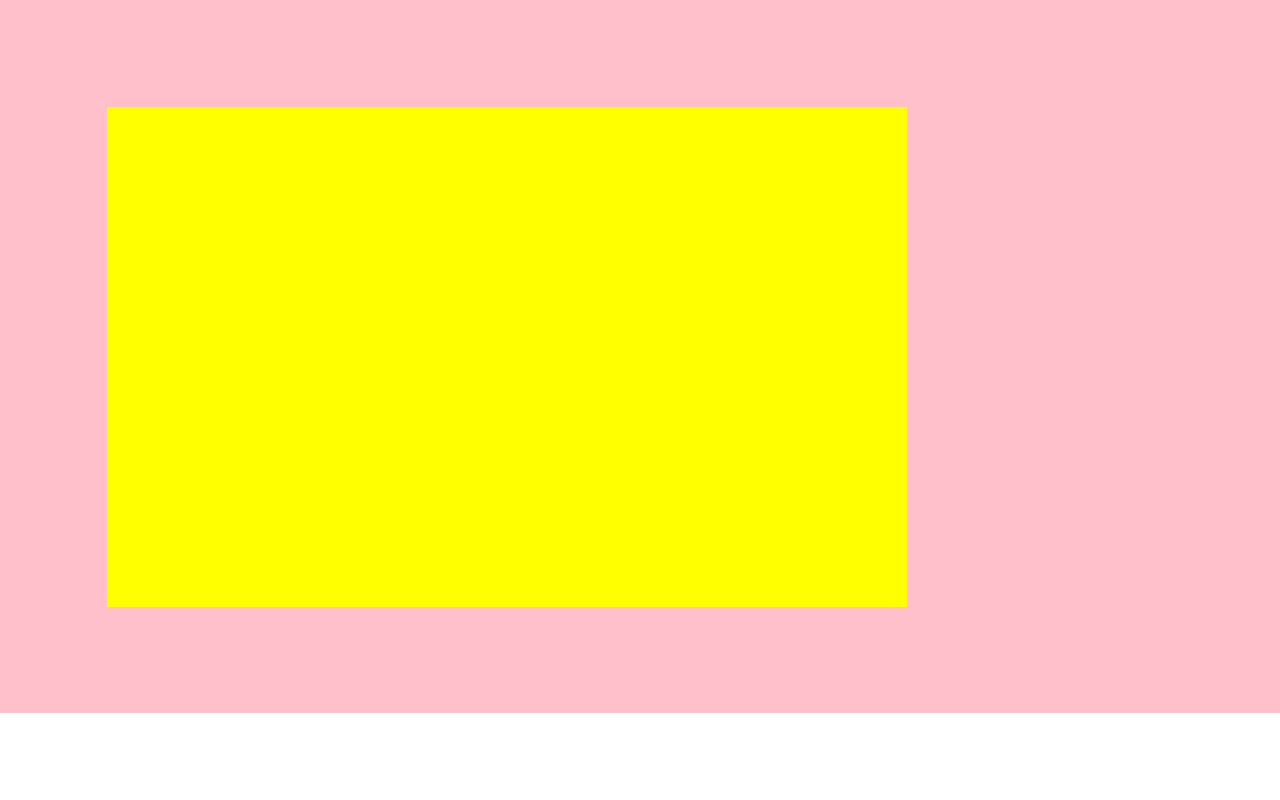
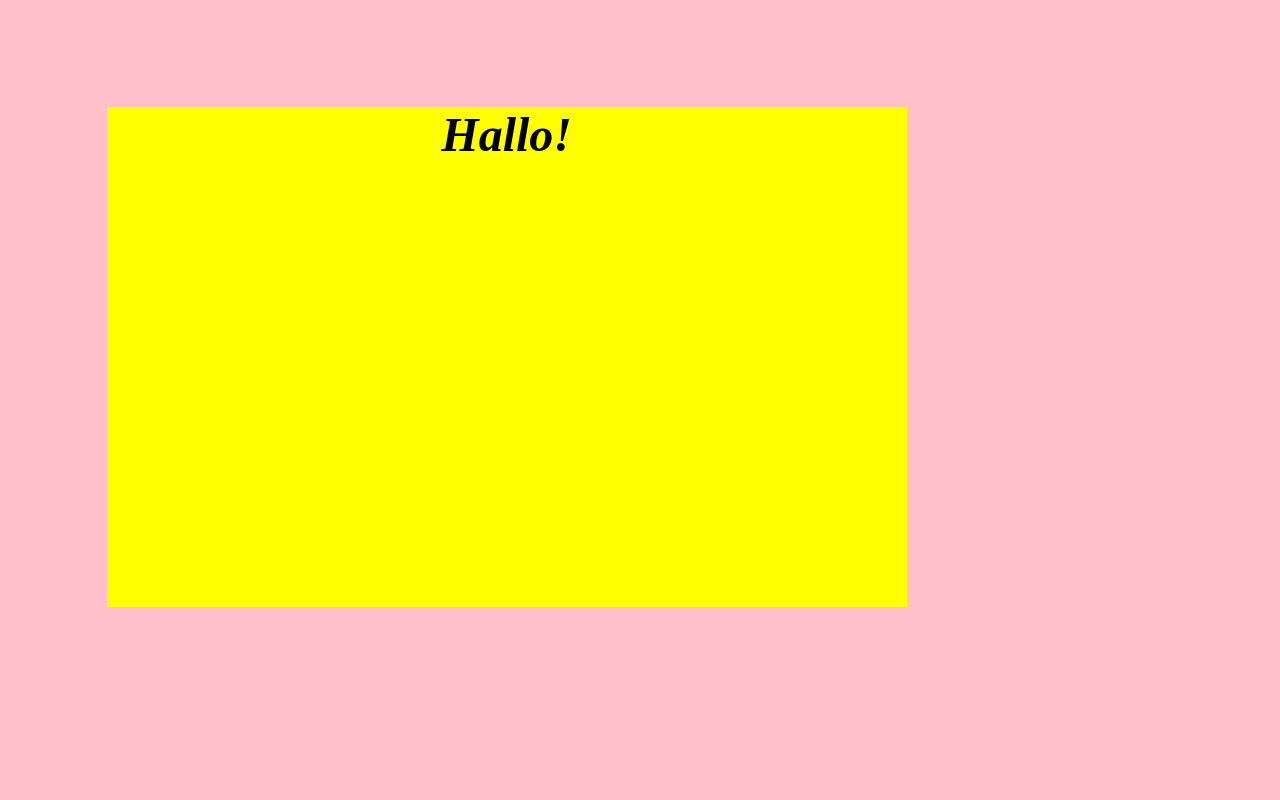
Before and after one commit to AndreasFaust/react-raster, a Next.js app: page / in a window 1280 px wide. Shown: the top 800 px of the page. Built offline with nearby package versions, Linux system fonts and the light colour scheme.

Commit message:
feat: add font-weight, font-style, text-align

```diff
--- a/pages/index.tsx
+++ b/pages/index.tsx
@@ -6,15 +6,16 @@ import { motion, AnimatePresence } from "framer-motion";
 const buildThresholdArray = () => Array.from(Array(100).keys(), (i) => i / 100);
 
 const ExamplePage = () => {
-  const [opacity, setOpacity] = React.useState(false);
+  const [opacity, setOpacity] = React.useState(0);
   function onIntersect(entry, observer) {
     console.log("INTERSECT");
+    console.log(entry.intersectionRatio);
     // console.log(entry);
     // console.log(observer);
     if (entry.isIntersecting) {
-      observer.unobserve(entry.target);
+      // observer.unobserve(entry.target);
     }
-    // setOpacity(entry.intersectionRatio);
+    setOpacity(entry.intersectionRatio);
   }
   return (
     <Box
@@ -23,16 +24,23 @@ const ExamplePage = () => {
       control
       padding={[1, "2rem 3 4em", null, "3"]}
       background="pink"
-      styles="color: red;"
       minHeight={"100px"}
       // onClick={() => setOpacity((prev) => !prev)}
     >
       <Box
         cols={[2, 5, 8, 9]}
         height="500px"
+        as="p"
         // opacity={opacity ? 1 : 0}
         background="yellow"
-      ></Box>
+        fontStyle="italic"
+        fontWeight="bold"
+        textAlign="center"
+        fontFamily="Avenir"
+        fontSize="3rem"
+      >
+        Hallo!
+      </Box>
 
       {/* <AnimatePresence>
         {opacity && (
@@ -51,16 +59,17 @@ const ExamplePage = () => {
           </Box>
         )}
       </AnimatePresence>
+          */}
       <Box
         background="yellow"
         marginTop="100vh"
         height="50vh"
-        opacity={opacity ? 1 : 0}
+        opacity={opacity}
         onIntersect={onIntersect}
-        // threshold={buildThresholdArray()}
+        threshold={buildThresholdArray()}
       >
         Intersection!!!
-      </Box> */}
+      </Box>
     </Box>
   );
 };
--- a/src/Box/StyledBox.tsx
+++ b/src/Box/StyledBox.tsx
@@ -60,6 +60,11 @@ interface Props {
   textStroke: string[];
 
   color: string[];
+  fontFamily: string[];
+  fontSize: string[];
+  fontWeight: string[];
+  fontStyle: string[];
+  textAlign: string[];
   lineHeight: string[];
   letterSpacing: string[];
   textDecoration: string[];
@@ -177,6 +182,9 @@ const StyledBoxStyles = styled(Container)<Props>`
 
     font-family: ${props.fontFamily[props.index]};
     font-size: ${props.fontSize[props.index]};
+    font-weight: ${props.fontWeight[props.index]};
+    font-style: ${props.fontStyle[props.index]};
+    text-align: ${props.textAlign[props.index]};
     color: ${props.color[props.index]};
     line-height: ${props.lineHeight[props.index]};
     letter-spacing: ${props.letterSpacing[props.index]};
--- a/src/Box/props.ts
+++ b/src/Box/props.ts
@@ -100,6 +100,9 @@ export interface Props
   color?: string | string[];
   fontFamily?: string | string[];
   fontSize?: string | string[];
+  fontWeight?: string | string[];
+  fontStyle?: string | string[];
+  textAlign?: string | string[];
   lineHeight?: string | string[];
   letterSpacing?: string | string[];
   textDecoration?: string | string[];
--- a/src/Box/utils/useNormalize.ts
+++ b/src/Box/utils/useNormalize.ts
@@ -190,6 +190,9 @@ export default function useNormalize(
 
     fontFamily: normalizeProps(breakpoints, mergedProps.fontFamily),
     fontSize: normalizeProps(breakpoints, mergedProps.fontSize),
+    fontWeight: normalizeProps(breakpoints, mergedProps.fontWeight),
+    fontStyle: normalizeProps(breakpoints, mergedProps.fontStyle),
+    textAlign: normalizeProps(breakpoints, mergedProps.textAlign),
     color: normalizeProps(breakpoints, mergedProps.color),
     lineHeight: normalizeProps(breakpoints, mergedProps.lineHeight),
     letterSpacing: normalizeProps(breakpoints, mergedProps.letterSpacing),
--- a/src/Box/utils/useUndefinedProps.ts
+++ b/src/Box/utils/useUndefinedProps.ts
@@ -80,6 +80,9 @@ export default function useUndefinedProps(props) {
     borderBottom,
     fontFamily,
     fontSize,
+    fontWeight,
+    fontStyle,
+    textAlign,
     color,
     lineHeight,
     letterSpacing,
```
